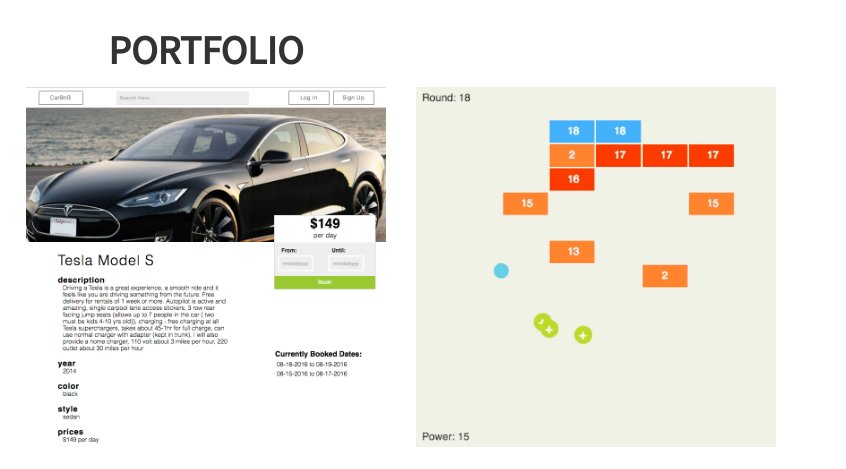
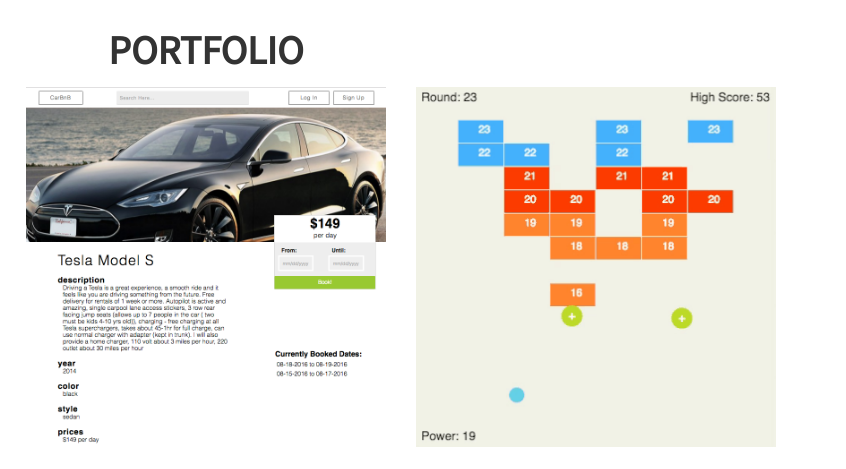
Before and after one commit to justinwie/justinwie, a website: page index.html in a window 1280 px wide. Shown: the part 482-951 px from the top of the page, 434-1280 px from the left. Drawn offline with nearby package versions, Linux system fonts and the light colour scheme; a web font is replaced by a local one.

Commit message:
Update bb GIF

```diff
--- a/index.html
+++ b/index.html
@@ -126,7 +126,7 @@
                             <div class="portfolio-hover-content">
                             </div>
                         </div>
-                        <img src="img/portfolio/BounceBreaker_GIF2.gif" class="img-responsive" alt="">
+                        <img src="img/portfolio/BounceBreaker_GIF3.gif" class="img-responsive" alt="">
                     </a>
                     <div class="portfolio-caption">
                         <h4>BounceBreaker</h4>
```
Also changed, not shown: img/portfolio/BounceBreaker_GIF3.gif (added).
